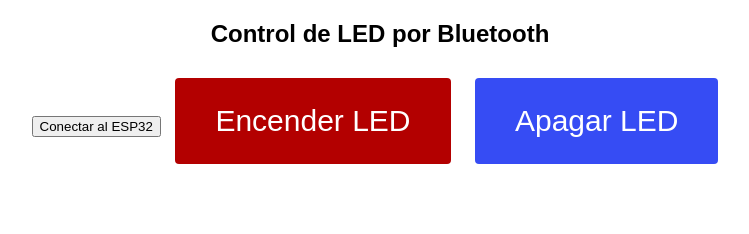
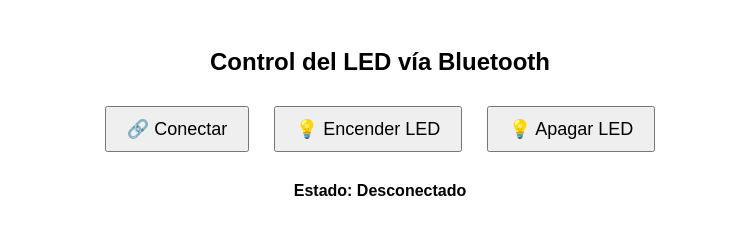
Before and after one commit to Carlessgm/ESP32-Web_Bluetooth, a plain HTML site: page index.html in a window 1280 px wide. Shown: the whole page, without its empty margins (260-1009 px from the left). Drawn offline with Linux system fonts and the light colour scheme.

Commit message:
Update index.html

```diff
--- a/index.html
+++ b/index.html
@@ -1,65 +1,64 @@
 <!DOCTYPE html>
-<html>
+<html lang="es">
 <head>
-    <title>Control LED ESP32 por Bluetooth</title>
+    <meta charset="UTF-8">
+    <meta name="viewport" content="width=device-width, initial-scale=1.0">
+    <title>Control LED por Bluetooth</title>
     <style>
-        html { font-family: Arial; text-align: center; }
-        h1 { color: #070812; padding: 2vh; }
-        .button {
-            display: inline-block;
-            background-color: #b30000;
-            border: none;
-            border-radius: 4px;
-            color: white;
-            padding: 26px 40px;
-            font-size: 30px;
-            cursor: pointer;
-            margin: 10px;
-        }
-        .button2 { background-color: #364cf4; }
+        body { font-family: Arial, sans-serif; text-align: center; padding: 20px; }
+        button { font-size: 18px; padding: 10px 20px; margin: 10px; cursor: pointer; }
+        #status { margin-top: 20px; font-weight: bold; }
     </style>
 </head>
 <body>
-    <h2>Control de LED por Bluetooth</h2>
-    <button onclick="connectBLE()">Conectar al ESP32</button>
-    <button class="button" onclick="sendCommand('LED_ON')">Encender LED</button>
-    <button class="button button2" onclick="sendCommand('LED_OFF')">Apagar LED</button>
+
+    <h2>Control del LED vía Bluetooth</h2>
+    <button onclick="connectBLE()">🔗 Conectar</button>
+    <button onclick="sendCommand('LED_ON')">💡 Encender LED</button>
+    <button onclick="sendCommand('LED_OFF')">💡 Apagar LED</button>
+
+    <p id="status">Estado: Desconectado</p>
 
     <script>
-        let bleDevice, bleServer, bleService, bleCharacteristic;
-        const SERVICE_UUID = "BAAD";  // UUID del servicio que contiene la característica de control
-        const CHARACTERISTIC_UUID = "F00D"; // UUID de la característica que recibe los comandos
+        let bluetoothDevice;
+        let ledCharacteristic;
 
         async function connectBLE() {
             try {
-                bleDevice = await navigator.bluetooth.requestDevice({
-                    filters: [{ services: [SERVICE_UUID] }],
-                    optionalServices: [SERVICE_UUID]
+                bluetoothDevice = await navigator.bluetooth.requestDevice({
+                    acceptAllDevices: false,
+                    filters: [{ name: 'ESP32-LED' }],
+                    optionalServices: ['LED_CTRL']
                 });
 
-                bleServer = await bleDevice.gatt.connect();
-                bleService = await bleServer.getPrimaryService(SERVICE_UUID);
-                bleCharacteristic = await bleService.getCharacteristic(CHARACTERISTIC_UUID);
+                document.getElementById("status").innerText = "Estado: Conectando...";
 
-                alert("Conectado al ESP32");
+                const server = await bluetoothDevice.gatt.connect();
+                const service = await server.getPrimaryService('LED_CTRL');
+                ledCharacteristic = await service.getCharacteristic('LED_CMD');
+
+                document.getElementById("status").innerText = "Estado: Conectado ✅";
             } catch (error) {
-                console.error("Error al conectar:", error);
+                document.getElementById("status").innerText = "Error de conexión ❌";
+                console.error(error);
             }
         }
 
         async function sendCommand(command) {
-            if (!bleCharacteristic) {
-                alert("No estás conectado al ESP32");
+            if (!ledCharacteristic) {
+                alert("Primero conecta al dispositivo Bluetooth.");
                 return;
             }
-            let encoder = new TextEncoder();
+
             try {
-                await bleCharacteristic.writeValue(encoder.encode(command));
-                alert("Comando enviado: " + command);
+                const encoder = new TextEncoder();
+                await ledCharacteristic.writeValue(encoder.encode(command));
+                document.getElementById("status").innerText = `Comando enviado: ${command}`;
             } catch (error) {
                 console.error("Error al enviar comando:", error);
             }
         }
     </script>
+
 </body>
 </html>
```
